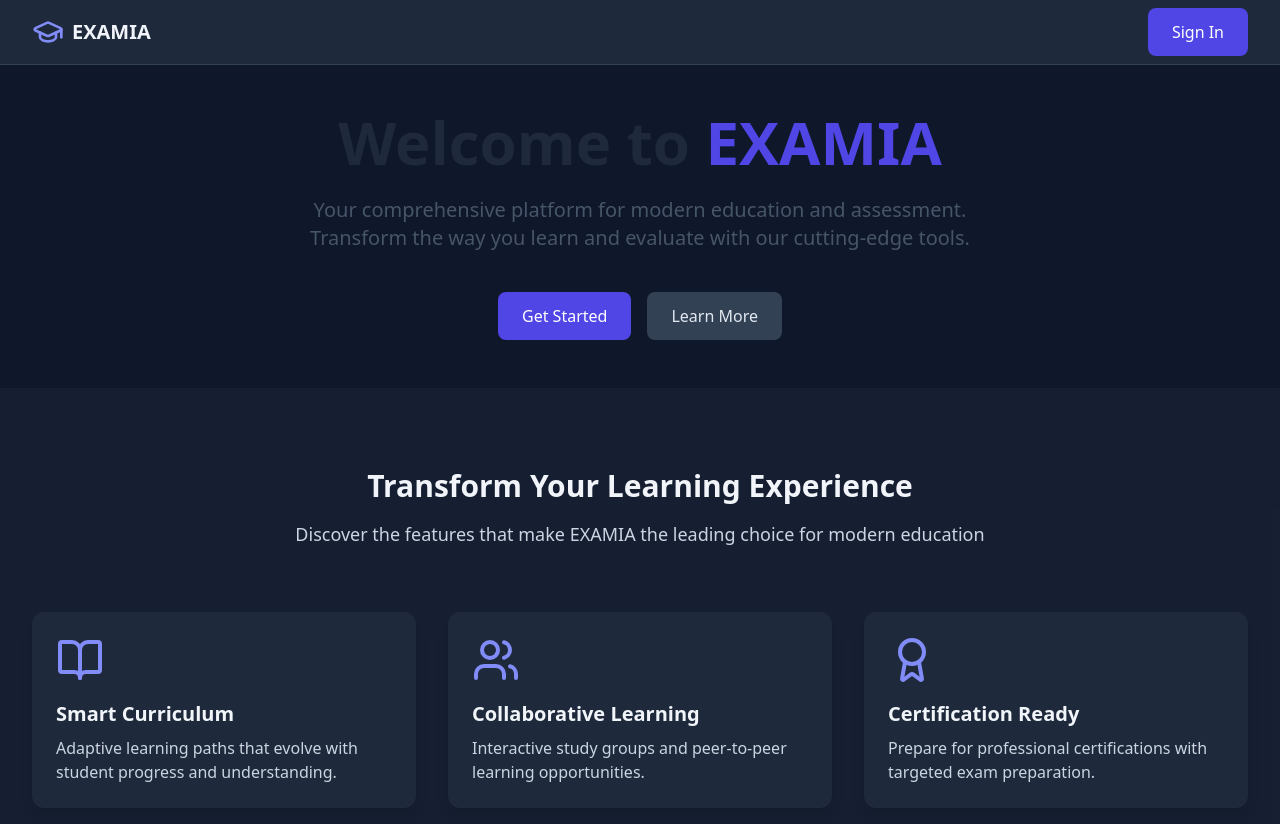
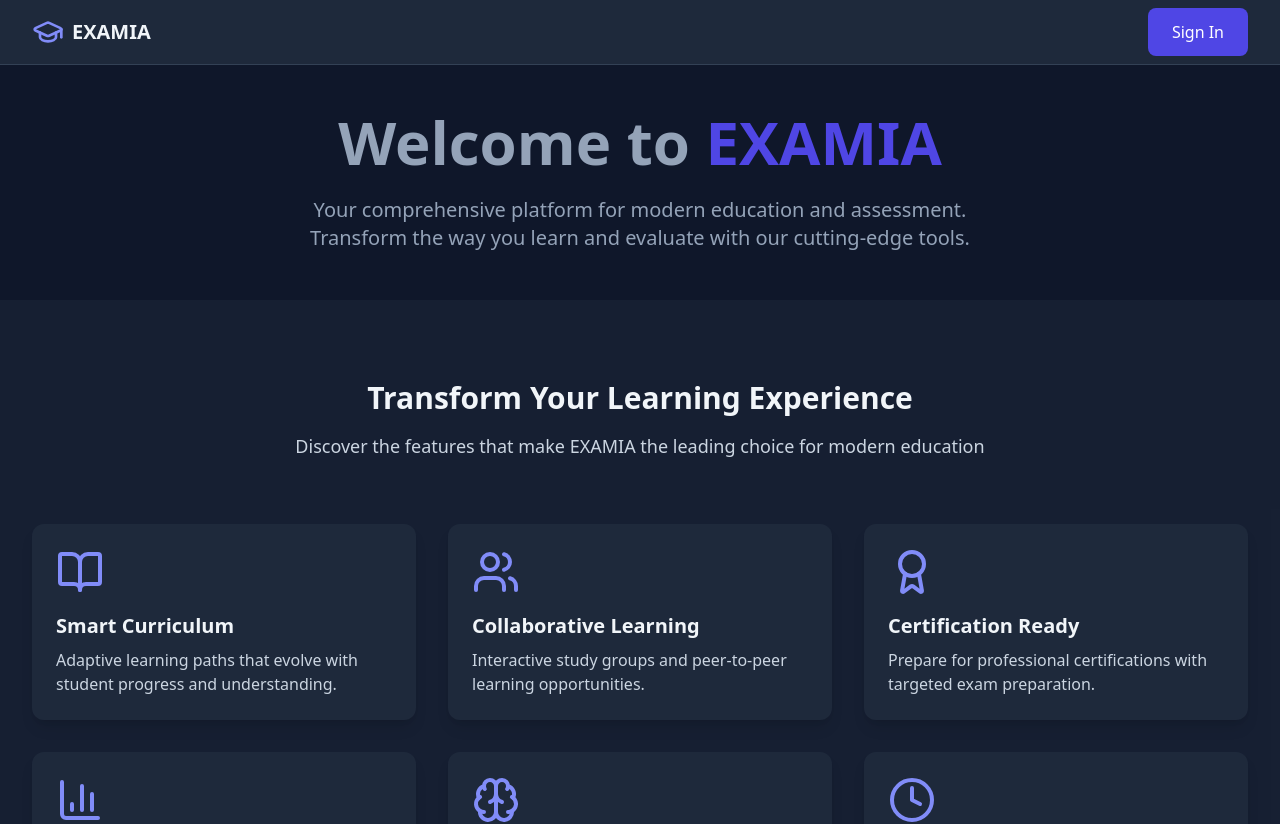
Before and after one commit to kayYZ1/ExamiaAI, a React (Vite) app in the folder client/: page / in a window 1280 px wide. Shown: the top 824 px of the page. Built offline with nearby package versions, Linux system fonts and the light colour scheme.

Commit message:
feat: add arrow back icon

```diff
--- a/client/src/features/auth/index.tsx
+++ b/client/src/features/auth/index.tsx
@@ -1,6 +1,8 @@
+import { useNavigate } from 'react-router';
 import { useForm } from 'react-hook-form';
 import { z } from 'zod';
 import { zodResolver } from '@hookform/resolvers/zod';
+import { ArrowLeft } from 'lucide-react';
 
 import { colors } from '@/styles/theme';
 import Button from '@/shared/components/ui/button';
@@ -12,6 +14,7 @@ const schema = z.object({
 type SignIn = z.infer<typeof schema>;
 
 export default function Index() {
+  const navigate = useNavigate();
   const {
     register,
     handleSubmit,
@@ -29,11 +32,18 @@ export default function Index() {
     <div
       className={`${colors.background.main} ${colors.text.primary} flex min-h-screen items-center justify-center p-4`}
     >
+      <button
+        onClick={() => navigate(-1)}
+        className={`absolute top-4 left-4 flex items-center gap-2 text-sm font-medium ${colors.primary.text}`}
+      >
+        <ArrowLeft className="h-5 w-5" />
+        Back
+      </button>
       <div
         className={`${colors.background.secondary} ${colors.border} w-full max-w-md rounded-lg border p-6 shadow-md`}
       >
-        <h1 className="mb-4 text-center text-2xl font-semibold">
-          Sign In with Magic Link
+        <h1 className="mb-2 text-center text-2xl font-semibold">
+          Sign In with email
         </h1>
         <form
           onSubmit={handleSubmit(onSubmit)}
@@ -42,7 +52,7 @@ export default function Index() {
           <div>
             <label
               htmlFor="email"
-              className={`block text-sm font-medium ${colors.text.secondary}`}
+              className={`block text-sm font-medium ${colors.text.secondary} py-2`}
             >
               Email Address
             </label>
--- a/client/src/features/home/sections/hero.tsx
+++ b/client/src/features/home/sections/hero.tsx
@@ -1,24 +1,14 @@
-import Button from '@/shared/components/ui/button';
-
 export default function Hero() {
   return (
     <div className="text-center">
-      <h1 className="mb-6 text-4xl font-bold text-slate-800 sm:text-5xl md:text-6xl dark:text-slate-100">
-        Welcome to{' '}
-        <span className="text-indigo-600 dark:text-indigo-400">
-          EXAMIA
-        </span>
+      <h1 className="mb-6 text-4xl font-bold text-slate-400 sm:text-5xl md:text-6xl">
+        Welcome to <span className="text-indigo-600">EXAMIA</span>
       </h1>
-      <p className="mx-auto max-w-2xl text-xl text-slate-600 dark:text-slate-300">
+      <p className="mx-auto max-w-2xl text-xl text-slate-400">
         Your comprehensive platform for modern education and assessment.
         Transform the way you learn and evaluate with our cutting-edge
         tools.
       </p>
-
-      <div className="mt-10 flex justify-center gap-4">
-        <Button variant="primary">Get Started</Button>
-        <Button variant="secondary">Learn More</Button>
-      </div>
     </div>
   );
 }
```
